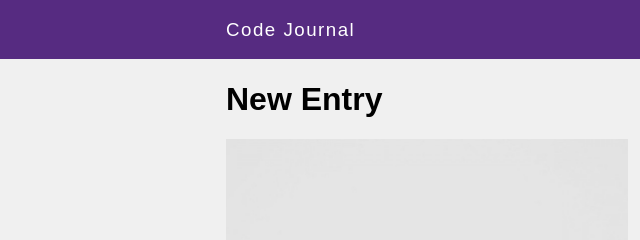
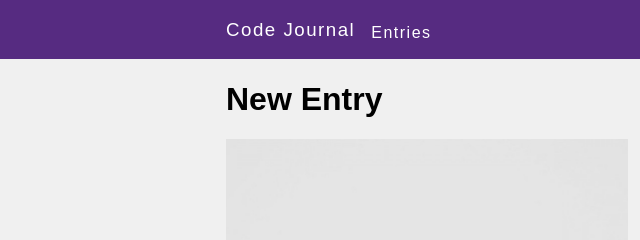
Before and after one commit to JihengNie/code-journal, a website: page index.html in a window 1280 px wide. Shown: the top 240 px of the page, 0-640 px from the left. Drawn offline with Linux system fonts and the light colour scheme.

Commit message:
Added navigation item for Entries

```diff
--- a/css/styles.css
+++ b/css/styles.css
@@ -74,8 +74,28 @@ header {
   justify-content: space-between;
 }
 
+.flex-row {
+  display: flex;
+  flex-direction: row;
+}
+
 .journal-feed {
   list-style: none;
   padding: 0;
   line-height: 1.5rem;
 }
+
+.nav-bar {
+  margin-top: 1.5rem;
+  margin-left: 1rem;
+}
+
+a {
+  color: white;
+  font-size: 1rem;
+  margin-top: 1.5rem;
+}
+
+a:link {
+  text-decoration: none;
+}
--- a/index.html
+++ b/index.html
@@ -20,8 +20,11 @@
     <header>
       <div class="container">
         <div class="row">
-          <div class="column-full">
+          <div class="column-full flex-row">
             <h3 class="heading"> Code Journal</h3>
+            <nav class="nav-bar">
+              <a href="index.html" class="heading"> Entries</a>
+            </nav>
           </div>
         </div>
       </div>
@@ -30,9 +33,7 @@
       <form class="container new-entry">
         <div class="row">
           <div class="column-full">
-            <h1>
-              New Entry
-            </h1>
+            <h1> New Entry </h1>
           </div>
         </div>
         <div class="row">
@@ -76,7 +77,7 @@
           </div>
         </div>
         <ul class="journal-feed">
-          <li class="entry-items">
+          <!-- <li class="entry-items">
             <div class="row">
               <div class="column-half">
                 <img class="column-full remove-padding photo" src="images/placeholder-image-square.jpg" alt="Some photo">
@@ -88,7 +89,7 @@
                   describes the state of not being able to remember the word you want.</p>
               </div>
             </div>
-          </li>
+          </li> -->
         </ul>
       </div>
     </div>
```
